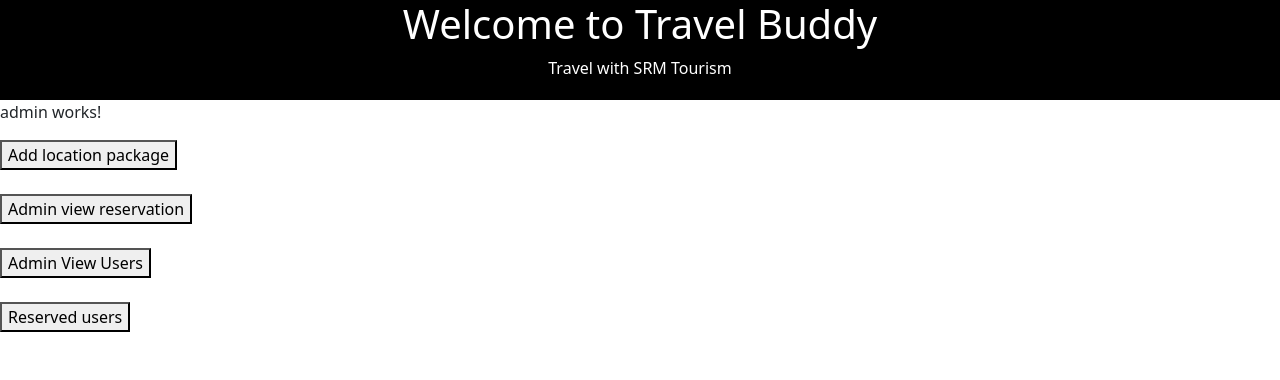
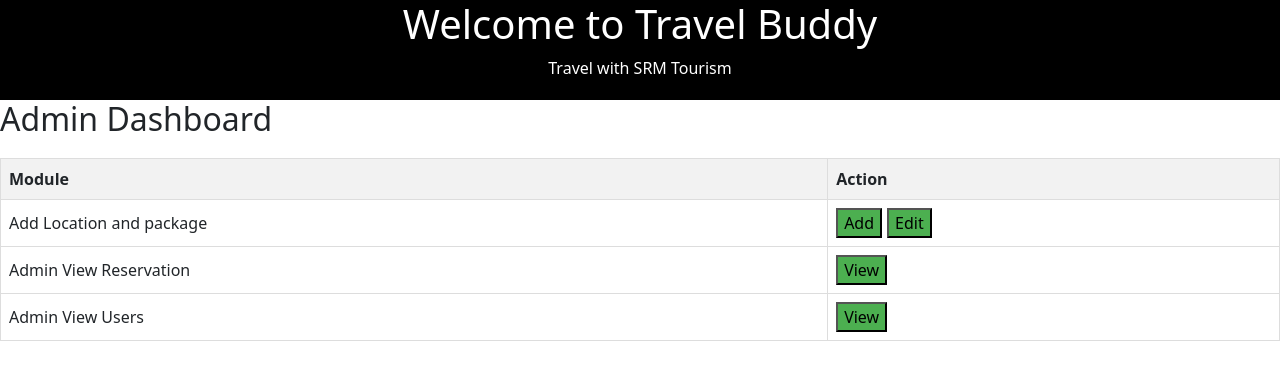
Before and after one commit to manojkumar970/Travel_Buddy, an Angular app in the folder SRMTourism/: page /admin in a window 1280 px wide. Shown: the top 380 px of the page. Built offline with nearby package versions, Linux system fonts and the light colour scheme.

Commit message:
changes in the admin

```diff
--- a/SRMTourism/src/app/admin/admin.component.css
+++ b/SRMTourism/src/app/admin/admin.component.css
@@ -0,0 +1,21 @@
+table {
+    width: 100%;
+    border-collapse: collapse;
+    margin-top: 20px;
+  }
+
+  th, td {
+    border: 1px solid #ddd;
+    padding: 8px;
+    text-align: left;
+  }
+
+  th {
+    background-color: #f2f2f2;
+  }
+
+  button {
+    margin-right: 5px;
+    background-color:#4caf50;
+
+  }
--- a/SRMTourism/src/app/admin/admin.component.html
+++ b/SRMTourism/src/app/admin/admin.component.html
@@ -1,5 +1,34 @@
-<p>admin works!</p>
-<button (click)="addlocation()">Add location package</button><br><br>
-<button (click)="admin_view_reservation()">Admin view reservation</button><br><br>
-<button (click)="admin_view_users()">Admin View Users</button><br><br>
-<button>Reserved users</button><br>
+<h2>Admin Dashboard</h2>
+    <table>
+      <thead>
+        <tr>
+          <th>Module</th>
+          <th>Action</th>
+        </tr>
+      </thead>
+      <tbody>
+        <!-- Add Location -->
+        <tr>
+          <td>Add Location and package</td>
+          <td>
+            <button  class="btn-btn-primary"  (click)="addLocationandpackage()">Add</button>
+            <button  class="btn-btn-danger" (click)="editLocationandpackage()">Edit</button>
+          </td>
+        </tr>
+        <!-- Admin View Reservation -->
+        <tr>
+          <td>Admin View Reservation</td>
+          <td>
+            <button (click)="viewReservation()">View</button>
+          </td>
+        </tr>
+
+        <!-- Admin View Users -->
+        <tr>
+          <td>Admin View Users</td>
+          <td>
+            <button (click)="viewUsers()">View</button>
+          </td>
+        </tr>
+      </tbody>
+    </table>
--- a/SRMTourism/src/app/admin/admin.component.ts
+++ b/SRMTourism/src/app/admin/admin.component.ts
@@ -8,14 +8,30 @@ import { Router } from '@angular/router';
 })
 export class AdminComponent {
   constructor(private router: Router) {}
-  addlocation(){
-    return this.router.navigate(['/admin-add-location'])
-  }
-  admin_view_reservation(){
-    return this.router.navigate(['/admin-view-reservation'])
-  }
-admin_view_users(){
-  return this.router.navigate(['/admin-view-users'])
+
+addLocationandpackage() {
+  this.router.navigate(['/admin-add-location'])
+  console.log('Add Location clicked');
+  // Add your logic for adding a location here
+}
+
+editLocationandpackage() {
+  this.router.navigate(['/admin-add-location'])
+  console.log('Edit Location clicked');
+  // Add your logic for editing a location here
+}
+
+
+viewReservation() {
+  this.router.navigate(['/admin-view-reservation'])
+  console.log('View Reservation clicked');
+  // Add your logic for viewing reservations here
+}
+
+viewUsers() {
+  this.router.navigate(['/admin-view-users'])
+  console.log('View Users clicked');
+  // Add your logic for viewing users here
 }
 
 }
```
